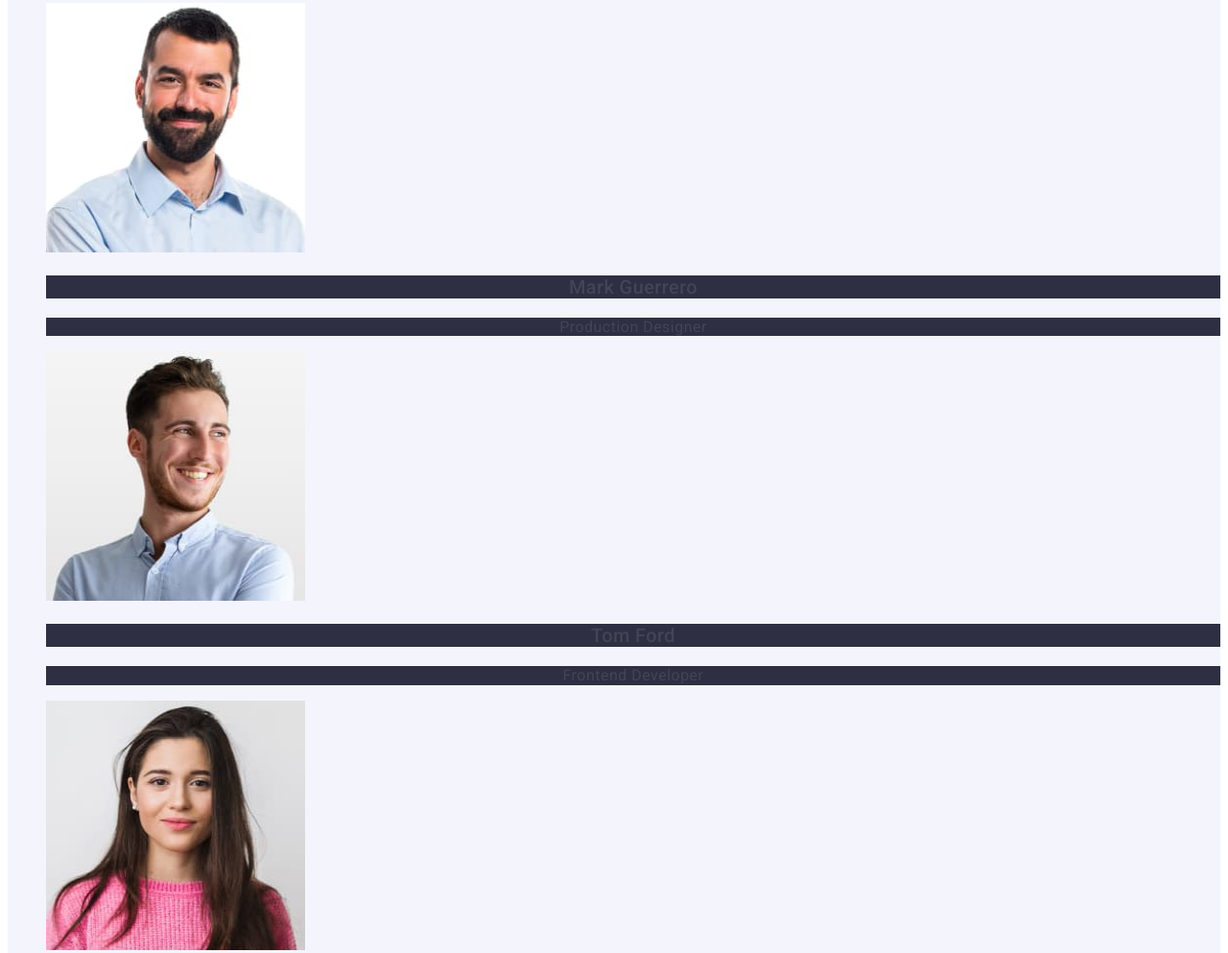
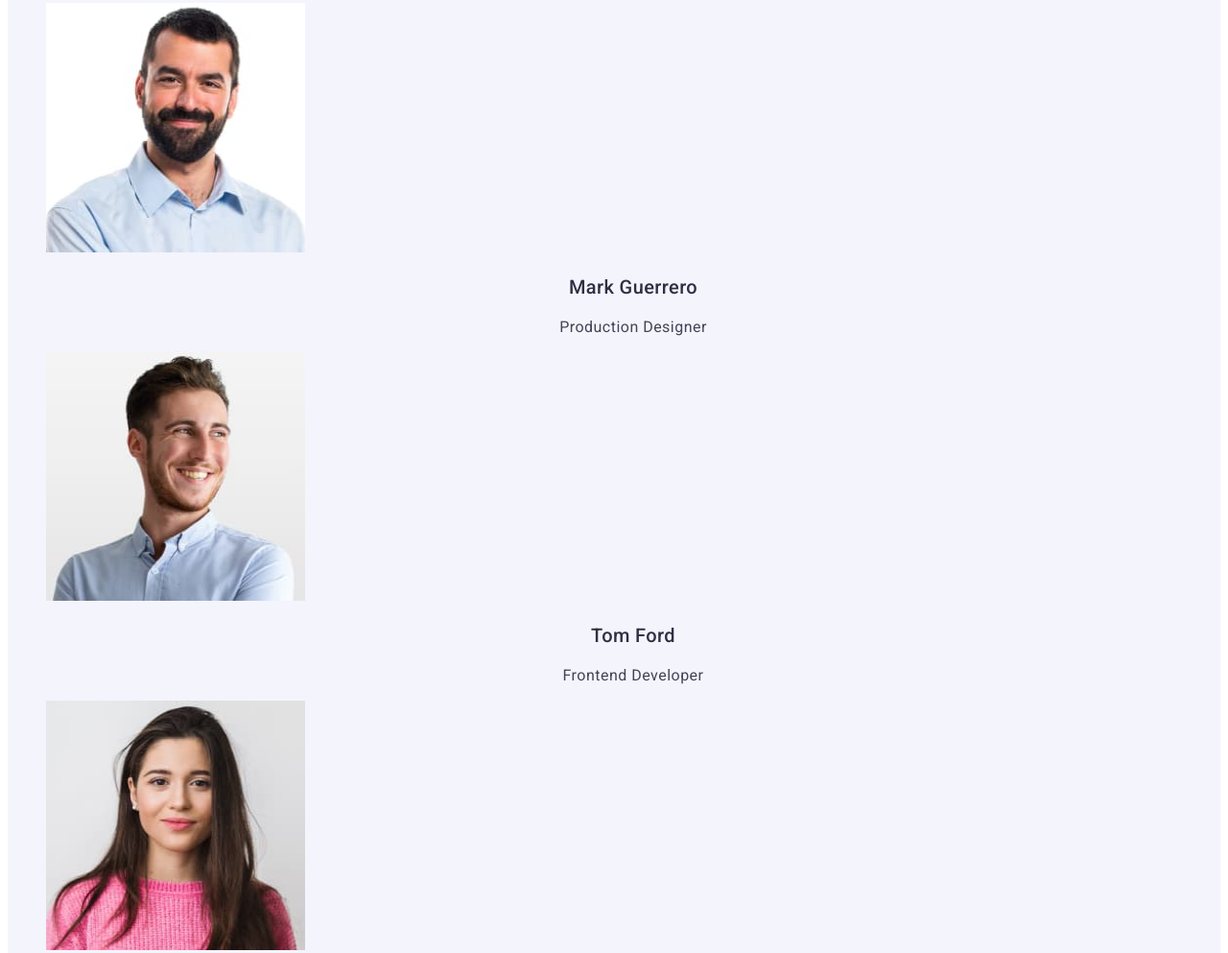
Before and after one commit to jannelsky1107/goit-markup-hw-02, a plain HTML site: page index.html in a window 1280 px wide. Shown: the part 2090-3083 px from the top of the page at 96% size. Drawn offline with Linux system fonts and the light colour scheme.

Commit message:
hw2 rev v3

```diff
--- a/css/styles.css
+++ b/css/styles.css
@@ -116,7 +116,7 @@ body {
   font-weight: 400;
   line-height: 1.2;
   text-align: center;
-  background-color: var(--navyblue);
+  color: var(--navyblue);
 }
 
 .team .name {
```
